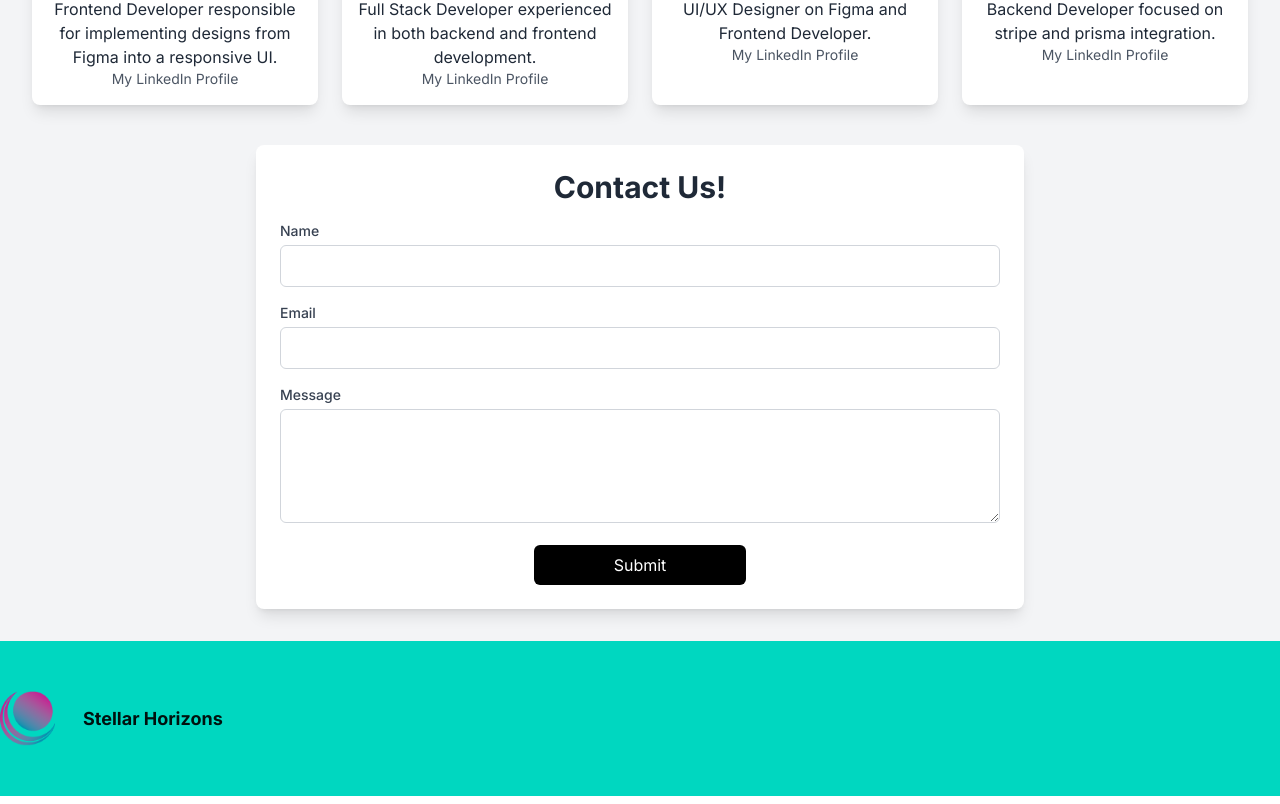
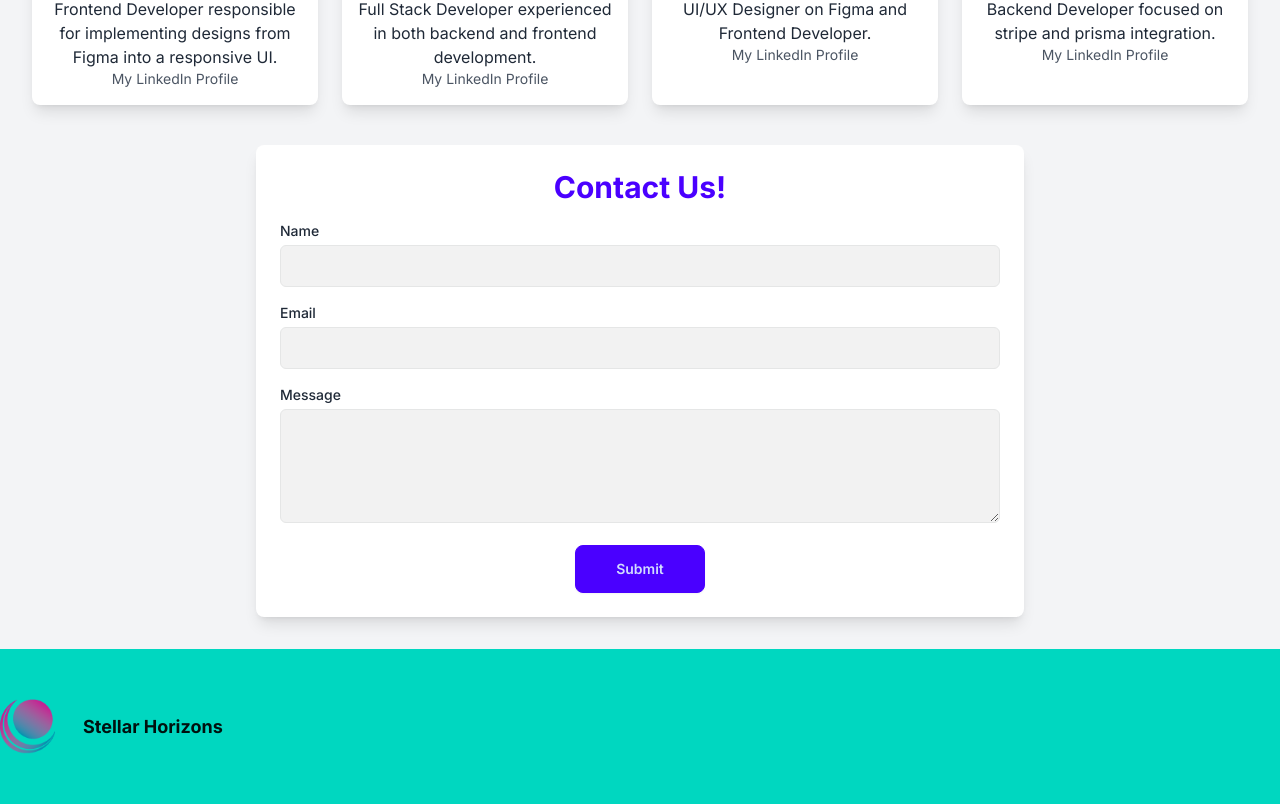
Before and after one commit to KingSand08/LikeHome, a Next.js app: page /about in a window 1280 px wide. Shown: the part 718-1522 px from the top of the page. Built offline with nearby package versions, Linux system fonts and the light colour scheme; no server answers.

Commit message:
implemented daisyui theme to contact us page

```diff
--- a/components/about/contact-us.tsx
+++ b/components/about/contact-us.tsx
@@ -4,8 +4,10 @@ import React from "react";
 
 const ContactUs = () => {
   return (
-    <div className="bg-white p-6 mt-10 rounded-lg shadow-lg flex-[1] lg:flex-[0.4] max-w-screen-md ml-auto mr-auto">
-      <h2 className="text-3xl font-bold mb-4 text-center">Contact Us!</h2>
+    <div className="bg-base-100 p-6 mt-10 rounded-lg shadow-lg flex-[1] lg:flex-[0.4] max-w-screen-md mx-auto">
+      <h2 className="text-3xl font-bold mb-4 text-center text-primary">
+        Contact Us!
+      </h2>
       <form
         onSubmit={(e) => {
           e.preventDefault();
@@ -16,49 +18,49 @@ const ContactUs = () => {
           });
         }}
       >
-        <div className="mb-4 ">
+        <div className="mb-4">
           <label
             htmlFor="name"
-            className="block text-sm font-medium text-gray-700 mb-1"
+            className="block text-sm font-medium text-base-content mb-1"
           >
             Name
           </label>
           <input
             type="text"
             name="name"
-            className="w-full border border-gray-300 rounded-md p-2 focus:ring-2 focus:ring-blue-500"
+            className="bg-base-200 text-base-content w-full border border-base-300 rounded-md p-2 focus:ring focus:ring-primary focus:outline-none"
           />
         </div>
-        <div className="mb-4 ">
+        <div className="mb-4">
           <label
             htmlFor="email"
-            className="block text-sm font-medium text-gray-700 mb-1"
+            className="block text-sm font-medium text-base-content mb-1"
           >
             Email
           </label>
           <input
             type="email"
             name="email"
-            className="w-full border border-gray-300 rounded-md p-2 focus:ring-2 focus:ring-blue-500"
+            className="bg-base-200 text-base-content w-full border border-base-300 rounded-md p-2 focus:ring focus:ring-primary focus:outline-none"
           />
         </div>
-        <div className="mb-4 ">
+        <div className="mb-4">
           <label
             htmlFor="message"
-            className="block text-sm font-medium text-gray-700 mb-1"
+            className="block text-sm font-medium text-base-content mb-1"
           >
             Message
           </label>
           <textarea
             name="message"
             rows={4}
-            className="w-full border border-gray-300 rounded-md p-2 focus:ring-2 focus:ring-blue-500"
+            className="bg-base-200 text-base-content w-full border border-base-300 rounded-md p-2 focus:ring focus:ring-primary focus:outline-none"
           ></textarea>
         </div>
         <div className="flex justify-center">
           <button
             type="submit"
-            className=" bg-black text-white py-2 px-20 rounded-md hover:bg-blue-600 w-auto"
+            className="btn btn-primary px-10"
           >
             Submit
           </button>
```
